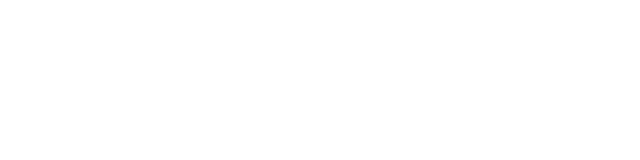
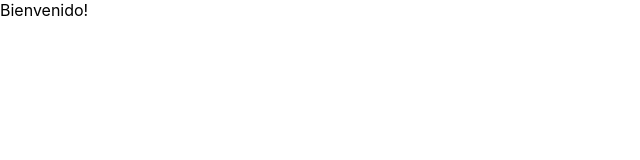
Before and after one commit to Germanilu/Constru-IT, a React (Create React App) app: page /dashboard in a window 1280 px wide. Before the commit this address had no page. Shown: the top 160 px of the page, without its empty margins (0-640 px from the left). Built offline with nearby package versions, Linux system fonts and the light colour scheme.

Commit message:
Feat: Create Dashboard initial setup

```diff
--- a/src/App.js
+++ b/src/App.js
@@ -2,6 +2,7 @@ import { BrowserRouter, Routes, Route } from "react-router-dom";
 import Home from "./Containers/Home/Home.jsx"
 import Register from "./Containers/Register/Register.jsx";
 import Login from "./Containers/Login/Login.jsx";
+import Dashboard from "./Containers/Dashboard/Dashboard.jsx";
 
 
 function App() {
@@ -11,6 +12,7 @@ function App() {
         <Route path='/' element= {<Home/>} />
         <Route path='/register' element= {<Register/>} />
         <Route path='/login' element= {<Login/>} />
+        <Route path='/dashboard' element= {<Dashboard/>} />
       </Routes>
     </BrowserRouter>
   );
--- /dev/null
+++ b/src/Containers/Dashboard/Dashboard.jsx
@@ -0,0 +1,15 @@
+import { useSelector } from "react-redux";
+import { userData } from "../../Features/userSlice";
+
+const Dashboard = () => {
+
+    const credentials = useSelector(userData);
+    console.log(credentials)
+
+
+    return(
+        <div>Bienvenido! {credentials.user_name} </div>
+    )
+}
+
+export default Dashboard;
```
Also changed, not shown: src/Containers/Dashboard/Dashboard.scss (added).
